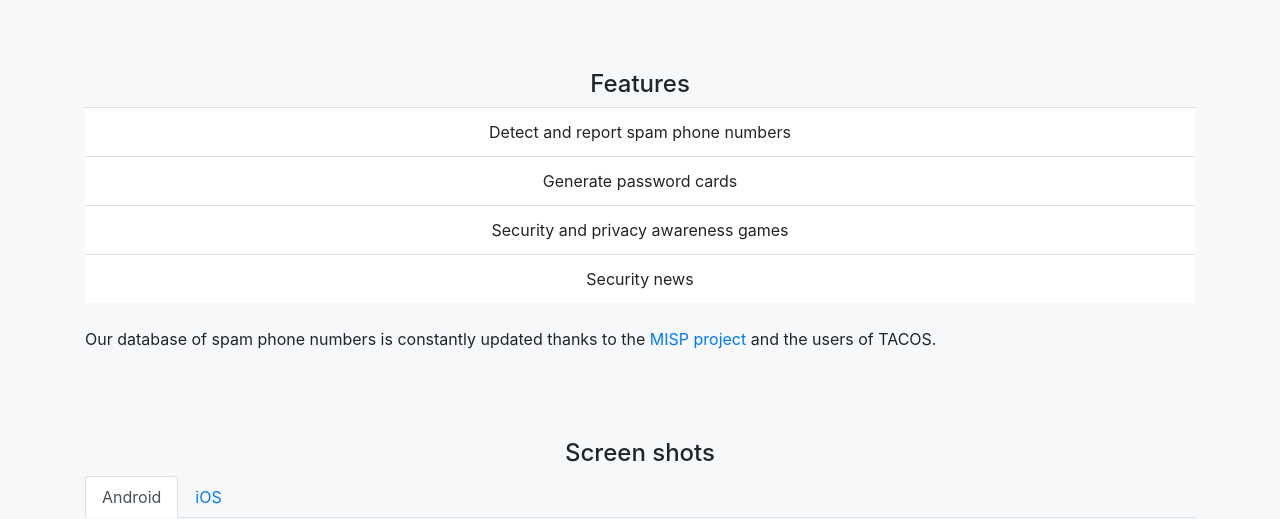
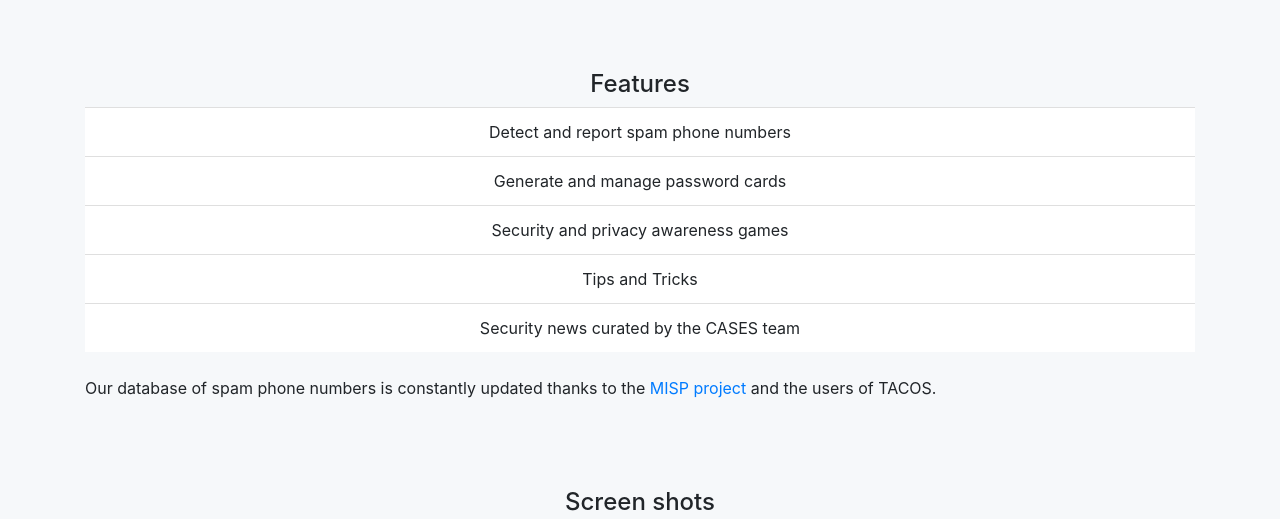
Before and after one commit to NC3-LU/TACOS-server, a Python web app: template src/web/templates/index.html in a window 1280 px wide. Shown: the part 406-925 px from the top of the page. Run offline with Jinja, Linux system fonts and the light colour scheme; the template is opened without the code that fills it, so the values that code supplies are empty; some libraries are stand-ins or nearby versions.

Commit message:
chg: [template] updated list of features

```diff
--- a/src/web/templates/index.html
+++ b/src/web/templates/index.html
@@ -31,9 +31,10 @@
             <h4 id="features">Features</h4>
             <ul class="list-group list-group-flush">
                 <li class="list-group-item">Detect and report spam phone numbers</li>
-                <li class="list-group-item">Generate password cards</li>
+                <li class="list-group-item">Generate and manage password cards</li>
                 <li class="list-group-item">Security and privacy awareness games</li>
-                <li class="list-group-item">Security news</li>
+		<li class="list-group-item">Tips and Tricks</li>
+                <li class="list-group-item">Security news curated by the CASES team</li>
             </ul>
         </div>
     </div>
```
